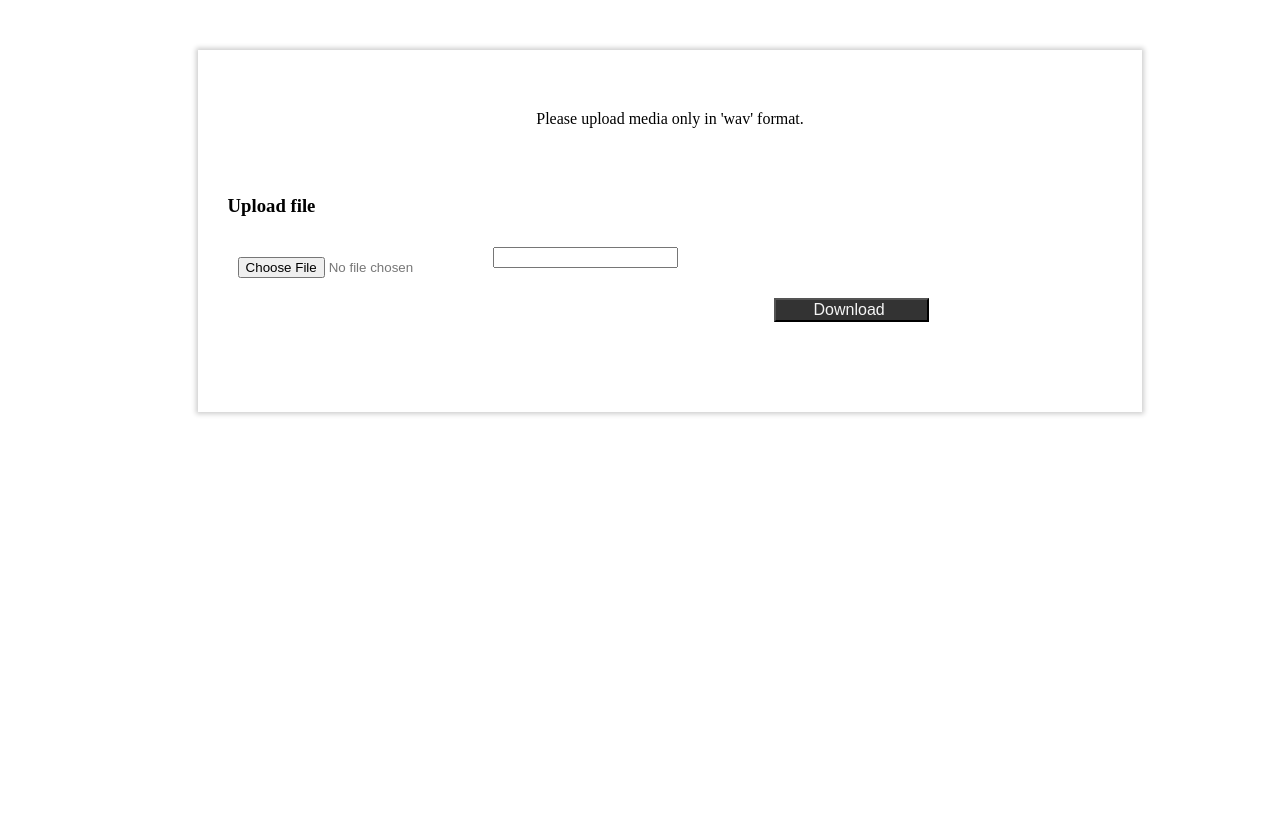
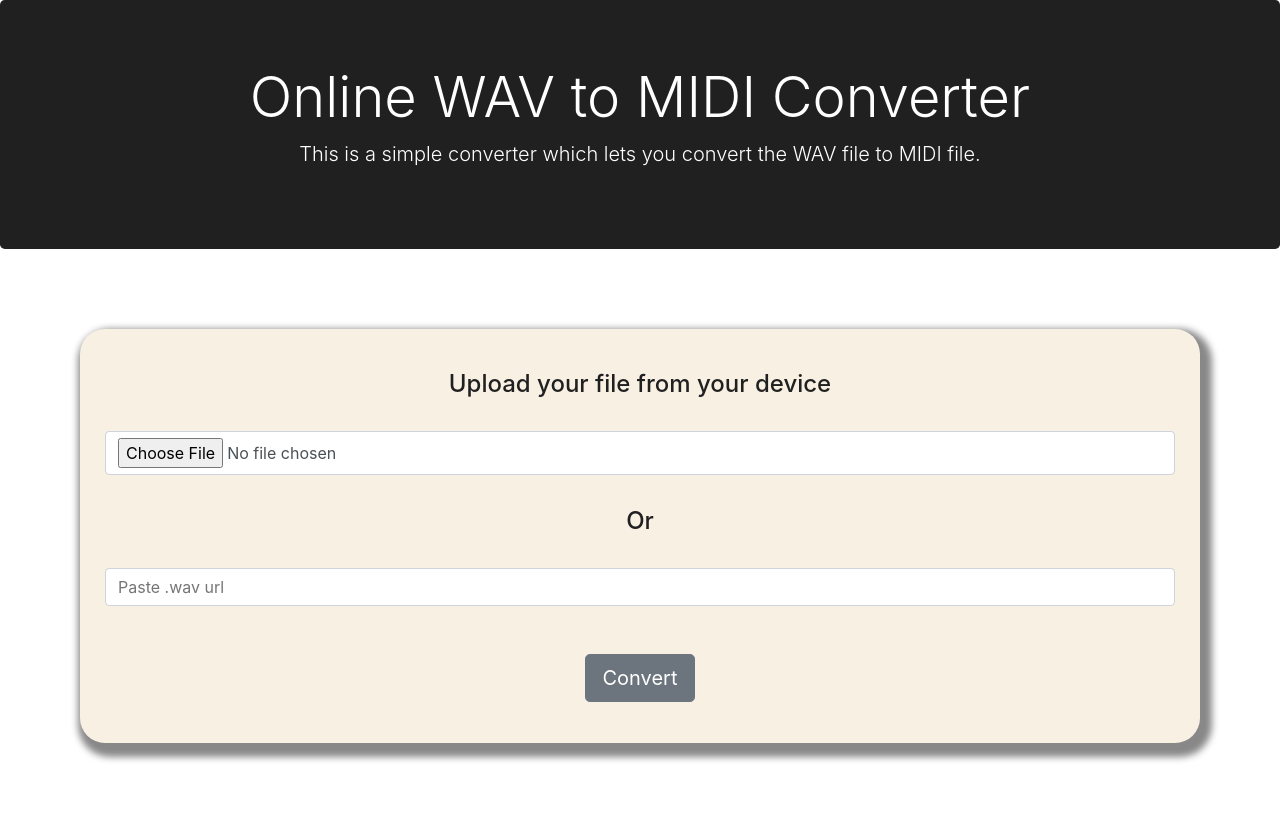
Before and after one commit to nischay-dhiman/media-convertor, a Django app: page / in a window 1280 px wide. Before the commit the page ends 416 px from the top, so only its background shows below. Run offline with Django 4.2, Linux system fonts and the light colour scheme.

Commit message:
added css changes in home UI

```diff
--- a/media_convertor/forms.py
+++ b/media_convertor/forms.py
@@ -3,7 +3,7 @@
 
 class DocumentForm(forms.Form):
     mediafile = forms.FileField(label='Select a file', required=False)
-    mediaUrl = forms.CharField(label='Paste Wav file Url', max_length=1000, required=False)
+    mediaUrl = forms.CharField(label='Paste Wav file Url', max_length=1000, required=False, widget=forms.TextInput(attrs={'placeholder': 'Paste .wav url'}))
 
 
 def has_media_file():
--- a/media_convertor/static/media_convertor/style.css
+++ b/media_convertor/static/media_convertor/style.css
@@ -1,109 +1,79 @@
-#one
-{
-    padding: 30px;
-    margin-top:50px;
-    box-shadow: 0px 0px 5px 2px rgba(0,0,0,0.2);
-    width: 70%;
-    margin-left: 15%;
+
+
+.jumbotron {
+
+    text-align: center;
+    color: white;
+    background-color: #202020 !important;
 }
-.it .btn-orange
-{
-	background-color: transparent;
-	border-color: #777!important;
-	color: #777;
-	text-align: left;
-  width:100%;
+
+
+.form_container2{
+    text-align: center;
+    margin: 5rem 5rem 5rem 5rem;
+    border-radius: 25px;
+    background-color: #F8F0E3 !important;
+    box-shadow: 5px 7px 7px 7px #888888;
+    padding: 25px;
+    color: #202020;
 }
-.it input.form-control
-{
-	height: 54px;
-	border:none;
-  margin-bottom:0px;
-	border-radius: 0px;
-	border-bottom: 1px solid #ddd;
-	box-shadow: none;
+
+.remove_button {
+    margin-top: 1rem;
+    float: left;
 }
-.it .form-control:focus
-{
-	border-color: #ff4d0d;
-	box-shadow: none;
-	outline: none;
+
+h4{
+    margin-top: 4rem;
 }
-.fileUpload {
-    position: relative;
-    overflow: hidden;
-    margin: 10px;
+
+.convert_button {
+     margin-top: 3rem;
+ }
+
+ .form-control {
+     margin-top: 1rem;
+ }
+
+body {
+  margin: 0;
+  font-family: -apple-system, BlinkMacSystemFont, 'Segoe UI', 'Roboto', 'Oxygen',
+    'Ubuntu', 'Cantarell', 'Fira Sans', 'Droid Sans', 'Helvetica Neue',
+    sans-serif;
+  -webkit-font-smoothing: antialiased;
+  -moz-osx-font-smoothing: grayscale;
+  background-color: 	#383838;
 }
-.fileUpload input.upload {
-    position: absolute;
-    top: 0;
-    right: 0;
-    margin: 0;
-    padding: 0;
-    font-size: 20px;
-    cursor: pointer;
-    opacity: 0;
-    filter: alpha(opacity=0);
+
+code {
+  font-family: source-code-pro, Menlo, Monaco, Consolas, 'Courier New',
+    monospace;
 }
-.it .btn-new, .it .btn-next
-{
-	margin: 30px 0px;
-	border-radius: 0px;
-	background-color: #333;
-	color: #f5f5f5;
-	font-size: 16px;
-	width: 155px;
+
+#id_mediafile{
+    display: block;
+    width: 100%;
+    padding: 0.375rem 0.75rem;
+    font-size: 1rem;
+    line-height: 1.5;
+    color: #495057;
+    background-color: #fff;
+    background-clip: padding-box;
+    border: 1px solid #ced4da;
+    border-radius: 0.25rem;
+    transition: border-color .15s ease-in-out,box-shadow .15s ease-in-out;
 }
-.it .btn-next
-{
-	background-color: #ff4d0d;
-	color: #fff;
+
+#id_mediaUrl{
+    display: block;
+    width: 100%;
+    padding: 0.375rem 0.75rem;
+    font-size: 1rem;
+    line-height: 1.5;
+    color: #495057;
+    background-color: #fff;
+    background-clip: padding-box;
+    border: 1px solid #ced4da;
+    border-radius: 0.25rem;
+    transition: border-color .15s ease-in-out,box-shadow .15s ease-in-out;
 }
-.it .btn-check
-{
-  cursor:pointer;
-  line-height:54px;
-  color:red;
-}
-.it .uploadDoc
-{
-	margin-bottom: 20px;
-}
-.it .uploadDoc
-{
-	margin-bottom: 20px;
-}
-.it .btn-orange img {
-    width: 30px;
-}
-p
-{
-  font-size:16px;
-  text-align:center;
-  margin:30px 0px;
-}
-.it #uploader .docErr
-{
-	position: absolute;
-    right:auto;
-    left: 10px;
-    top: -56px;
-    padding: 10px;
-    font-size: 15px;
-    background-color: #fff;
-    color: red;
-    box-shadow: 0px 0px 7px 2px rgba(0,0,0,0.2);
-    display: none;
-}
-.it #uploader .docErr:after
-{
-	content: '\f0d7';
-	display: inline-block;
-	font-family: FontAwesome;
-	font-size: 50px;
-	color: #fff;
-	position: absolute;
-	left: 30px;
-	bottom: -40px;
-	text-shadow: 0px 3px 6px rgba(0,0,0,0.2);
-}
--- a/templates/home.html
+++ b/templates/home.html
@@ -1,46 +1,45 @@
+
 {% load static %}
 
 <link rel="stylesheet" type="text/css" href="{% static 'media_convertor/style.css' %}">
+<link rel="stylesheet" type="text/css" href="https://cdn.jsdelivr.net/npm/bootstrap@4.0.0/dist/css/bootstrap.min.css" integrity="sha384-Gn5384xqQ1aoWXA+058RXPxPg6fy4IWvTNh0E263XmFcJlSAwiGgFAW/dAiS6JXm" crossorigin="anonymous">
+<script src="https://cdn.jsdelivr.net/npm/bootstrap@4.0.0/dist/js/bootstrap.min.js" integrity="sha384-JZR6Spejh4U02d8jOt6vLEHfe/JQGiRRSQQxSfFWpi1MquVdAyjUar5+76PVCmYl" crossorigin="anonymous"></script>
 
-<div class="container">
-    <div class="row it">
-        <div class="col-sm-offset-1 col-sm-10" id="one" style="padding: 30px">
-            <p>
-            Please upload media only in 'wav' format.
-            </p><br>
-            <div class="row">
-              <div class="col-sm-offset-4 col-sm-4 form-group">
-                <h3 class="text-center">Upload file</h3>
-              </div><!--form-group-->
-            </div><!--row-->
+
+<div style="text-align: center">
+    <div class="jumbotron">
+        <h1 class="display-4">Online WAV to MIDI Converter</h1>
+        <p class="lead">This is a simple converter which lets you convert the WAV file to MIDI file.</p>
+    </div>
+
+
+    <div class="form_container" style="text-align: center;
+        margin: 5rem 5rem 5rem 5rem;
+        border-radius: 25px;
+        background-color: #F8F0E3;
+        box-shadow: 5px 7px 7px 7px #888888;
+        padding: 25px;
+        color: #202020;">
         <form action="{% url "home" %}" method="post" enctype="multipart/form-data">
             {% csrf_token %}
             {{ message }}
             <p>{{ form.non_field_errors }}</p>
-
             <p>{{ form.docfile.label_tag }} {{ form.docfile.help_text }}</p>
 
-                <div id="uploader">
-                    <div class="row uploadDoc">
-                      <div class="col-sm-3" style="width: 30%;float: left;">
-                        <div class="docErr">Please upload valid file</div><!--error-->
-                        <div class="fileUpload btn btn-orange">
+            <div class="mb-3">
+                <label for="formFile" class="form-label" style="display: block;">
+                    <h4 style="margin-bottom: 2rem;">Upload your file from your device</h4>
+                </label>
+
                 {{ form.mediafile.errors }}
                 {{ form.mediafile }}
-                        </div><!-- btn-orange -->
-                      </div><!-- col-3 -->
-                      <div class="col-sm-8" style="width: 70%;float: right;">
+
+                <h4 style="margin-top: 2rem;margin-bottom: 2rem;">Or</h4>
+
                 {{ form.mediaUrl }}
-                          {# <input type="text" class="form-control" name="" placeholder="Or Copy a url here" style="height: 42px; width: 100%"> #}
-                      </div><!--col-8-->
-                      <div class="col-sm-1"><a class="btn-check"><i class="fa fa-times"></i></a></div><!-- col-1 -->
-                    </div><!--row-->
-                </div><!--uploader-->
-                <div class="text-center">
-                    {#<a class="btn btn-next"><i class="fa fa-paper-plane"></i> Submit</a>#}
-                    <p><input type="submit" value="Download " class="btn btn-new" style="margin-left: 11%"/></p>
+                <input type="submit" value="Convert" class="btn btn-lg btn-secondary convert_button" />
+
             </div>
         </form>
-        </div><!--one-->
-    </div><!-- row -->
-</div><!-- container -->
+    </div>
+</div>
```
Lines whose indentation alone changed are shown as unchanged.
